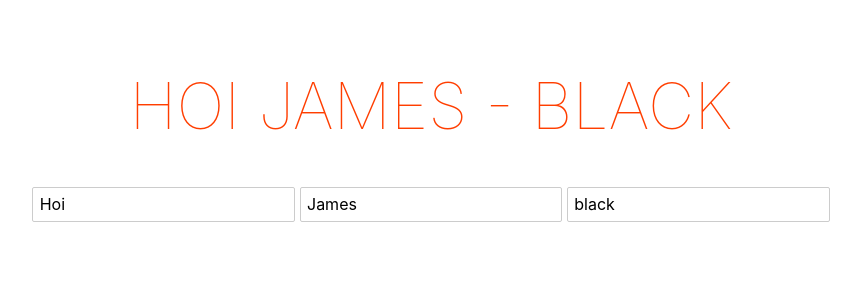
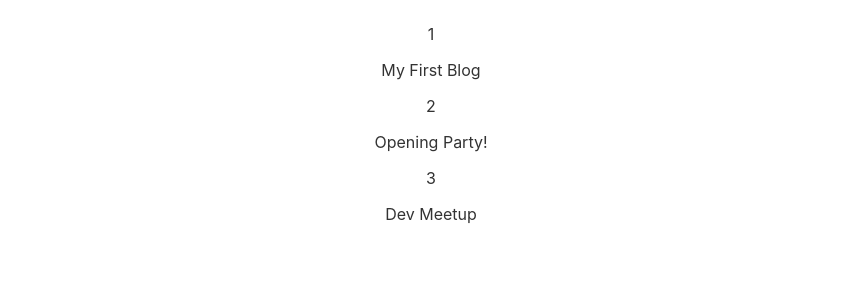
Before and after one commit to Underemployed/poll-ninja, a Svelte app: page / in a window 1280 px wide. Shown: the top 300 px of the page, without its empty margins (209-1070 px from the left). Built offline with nearby package versions, Linux system fonts and the light colour scheme.

Commit message:
looping thru array using each

```diff
--- a/src/App.svelte
+++ b/src/App.svelte
@@ -1,29 +1,33 @@
 <script>
-  import { handle_promise } from "svelte/internal";
-
-
-let handleClick = () => {
-	color = (color == "black") ? "orange" : "black";
-}
-let handleInput = (e) => {
-	color  = e.target.value;
-
-}
-let fname  = "Hoi"
-let lname = "James"
-let color = "black"
-$: c = `${fname} ${lname} - ${color}`
-
-$: {
-	console.log(color)
-}
+let blogs = [
+	{
+		id: 1,
+		title: 'My First Blog',
+		body: 'Lorem ipsum dolor sit amet consectetur',
+		likes: 30
+	},
+	{
+		id: 2,
+		title: 'Opening Party!',
+		body: 'Why do we use it? It is a long established fact',
+		likes: 20
+	},
+	{
+		id: 3,
+		title: 'Dev Meetup',
+		body: 'There are many variations of passages',
+		likes: 15
+	}
+];
 </script>
 
 <main>
-	<h1>{c}</h1>
-	<input type="text" bind:value={fname}>
-	<input type="text" bind:value={lname}>
-	<input type="text" bind:value={color}>
+ {#each blogs as blog}
+  <div>
+	{blog.id}
+	<p>{blog.title}</p>
+  </div>
+ {/each}
 </main>
 
 
```
